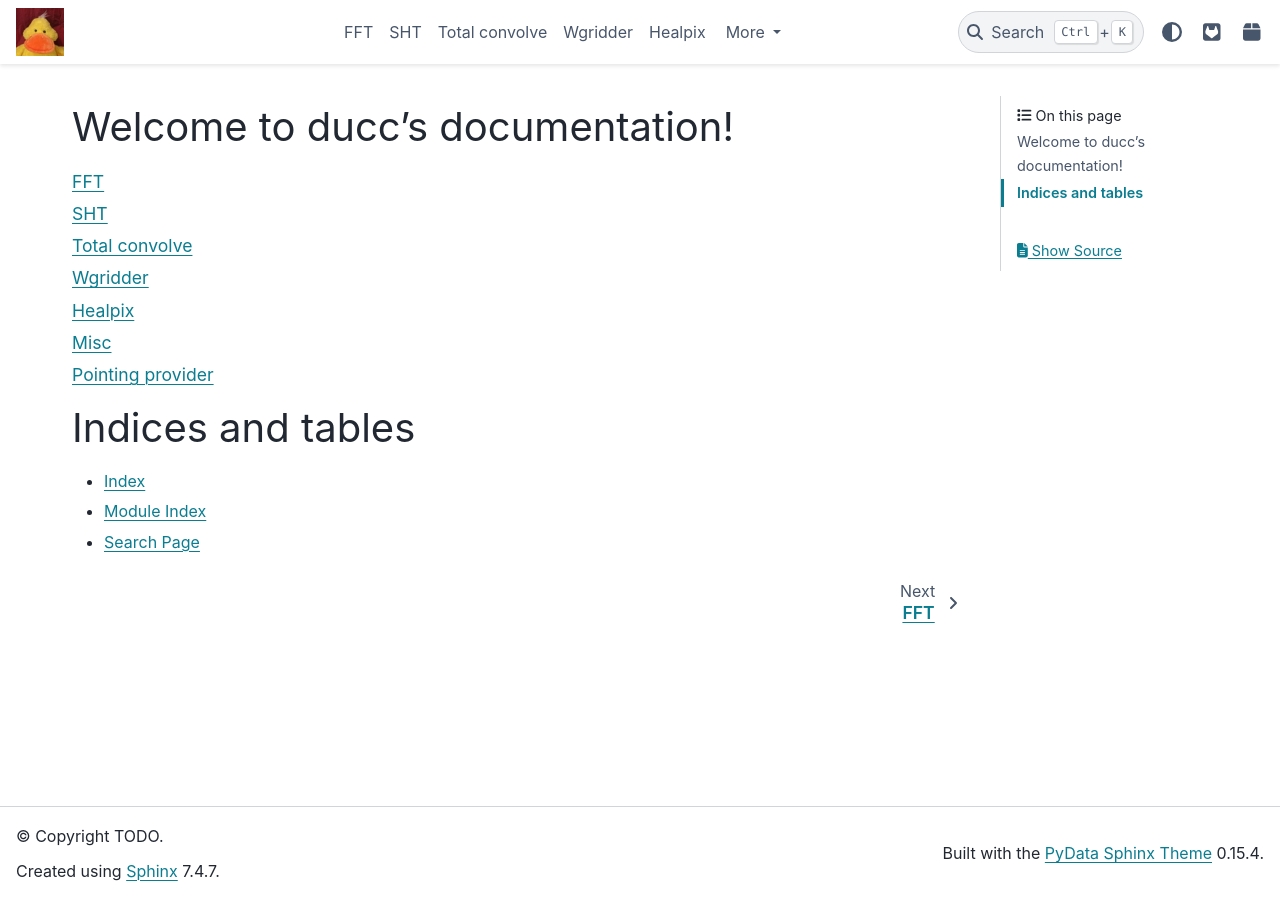
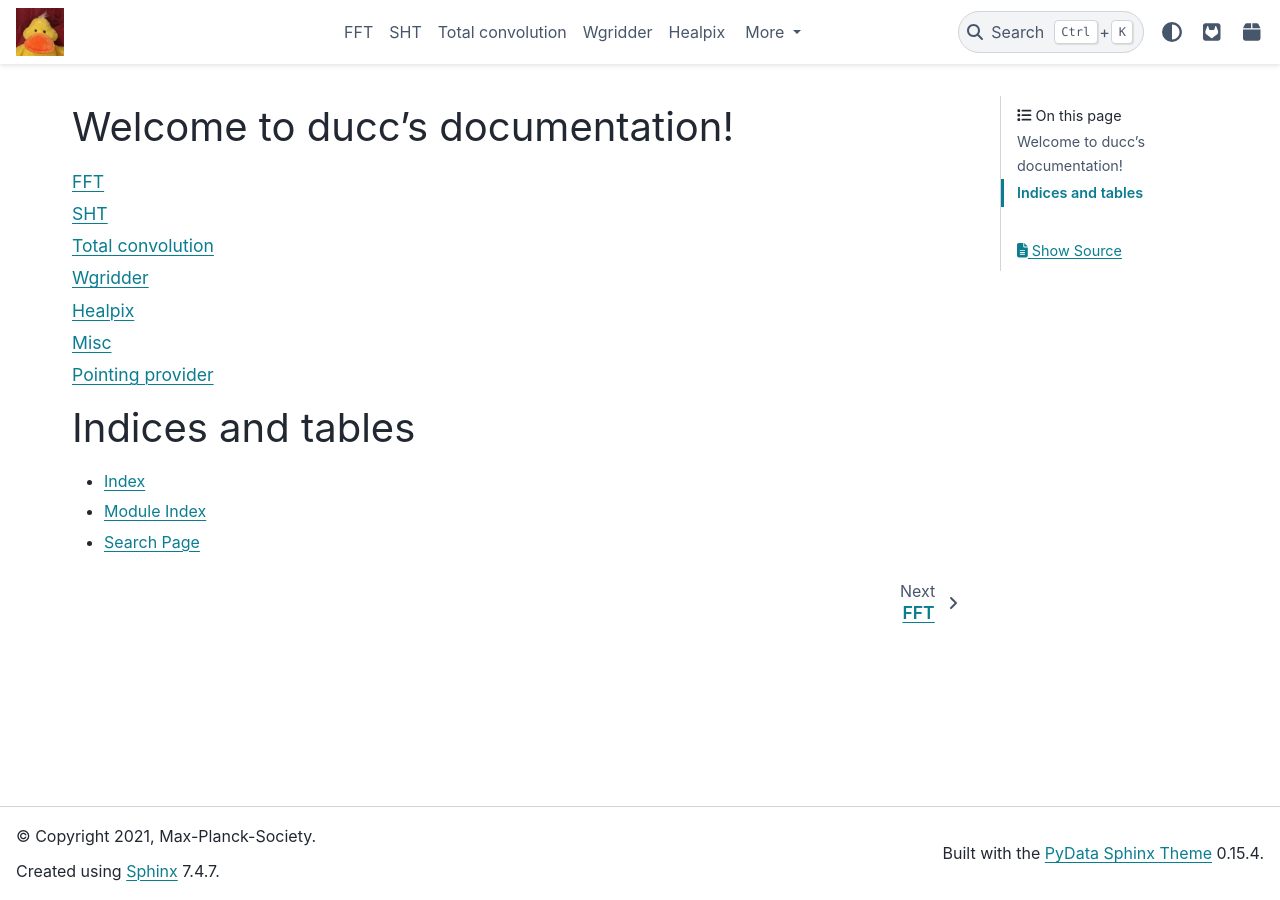
Before and after one commit to mreineck/ducc, a Sphinx documentation site: the page built from doc/index.rst, in a window 1280 px wide. Built offline with Sphinx 7.4.7 and the PyData theme 0.15.4, drawn with Linux system fonts in a browser that asks for light colours; the version number could not be read and is left out.

Commit message:
fix warnings

```diff
--- a/doc/conf.py
+++ b/doc/conf.py
@@ -18,7 +18,7 @@ master_doc = 'index'
 # Project info
 #######################################
 project = u'ducc'
-copyright = u'TODO'
+copyright = u'2021, Max-Planck-Society'
 author = 'Martin Reinecke'
 # The full version, including alpha/beta/rc tags.
 release = ducc0.__version__
--- a/doc/totalconvolve.rst
+++ b/doc/totalconvolve.rst
@@ -1,5 +1,5 @@
-Total convolve
-==============
+Total convolution
+=================
 
 .. automodule:: ducc0.totalconvolve
     :members:
```
Also changed, not shown: 2 other files.
